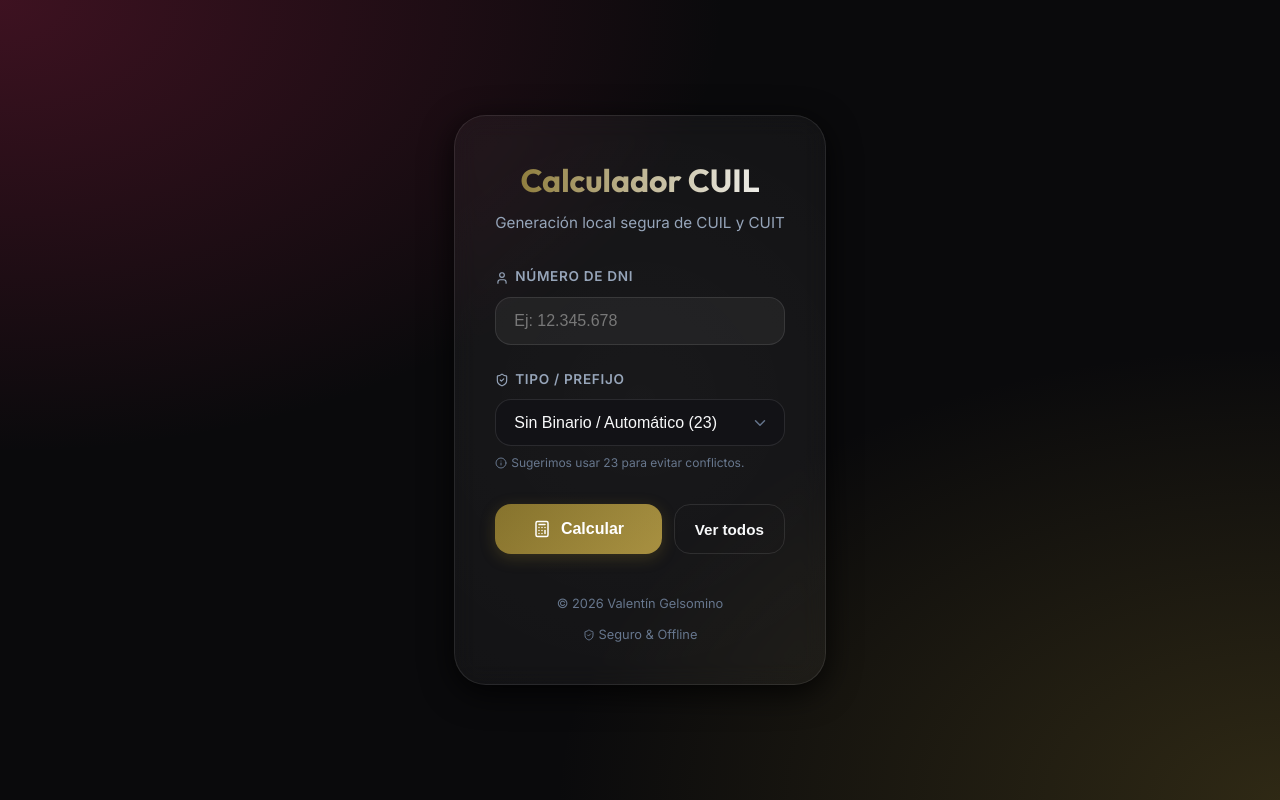
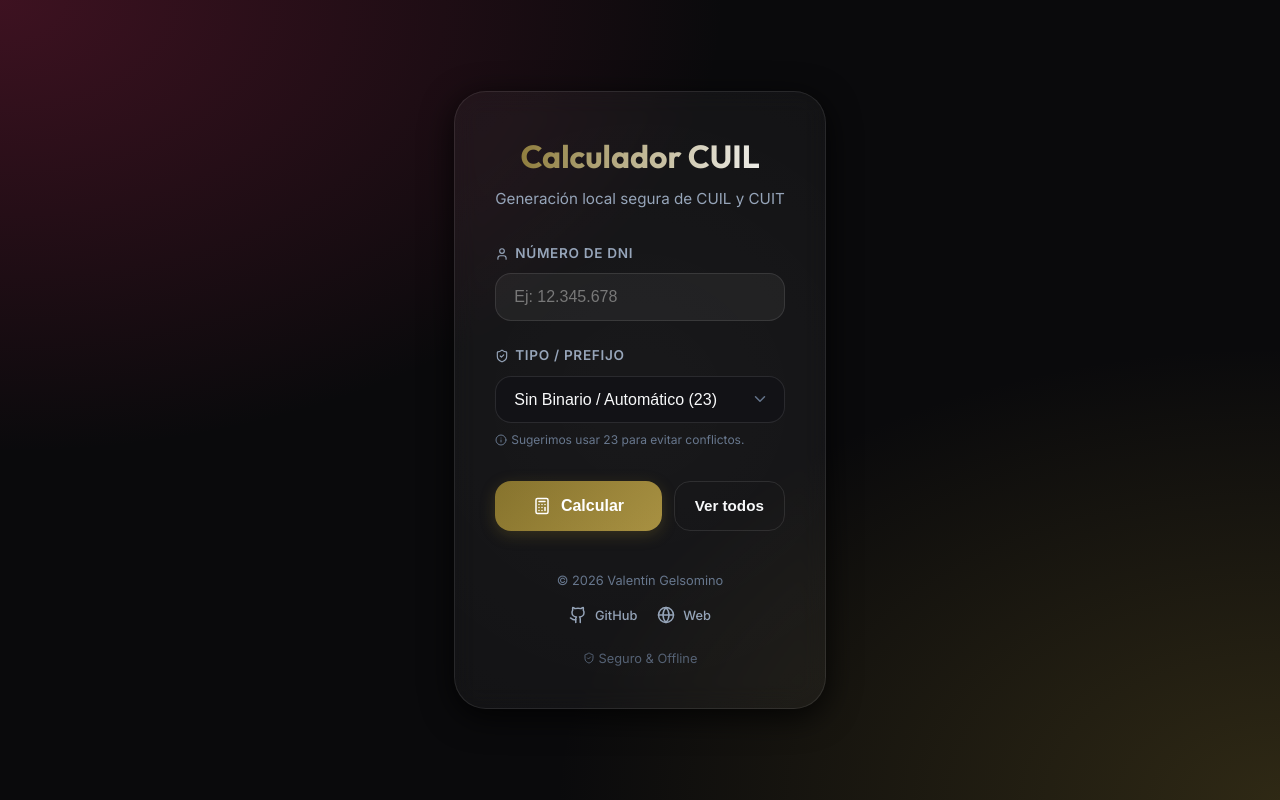
Before and after one commit to ValentinGelso/dni-to-cuil, a React (Vite) app: page / in a window 1280 px wide. Built offline with nearby package versions, Linux system fonts and the light colour scheme.

Commit message:
feat: rediseño del footer con redes sociales y enlaces de contacto

```diff
--- a/src/components/Footer.jsx
+++ b/src/components/Footer.jsx
@@ -1,11 +1,23 @@
 import React from 'react';
-import { ShieldCheck } from 'lucide-react';
+import { ShieldCheck, Github, Globe } from 'lucide-react';
 
 const Footer = () => {
   return (
     <footer style={{ marginTop: '40px', textAlign: 'center', fontSize: '0.8rem', color: 'var(--text-dim)' }}>
-      <p>© {new Date().getFullYear()} Valentín Gelsomino</p>
-      <div style={{ marginTop: '12px', display: 'flex', justifyContent: 'center', gap: '16px' }}>
+      <p style={{ marginBottom: '16px' }}>© {new Date().getFullYear()} Valentín Gelsomino</p>
+
+      <div style={{ display: 'flex', justifyContent: 'center', gap: '20px', marginBottom: '24px' }}>
+        <a href="https://github.com/ValentinGelso/" target="_blank" rel="noopener noreferrer" className="social-link">
+          <Github size={18} />
+          <span>GitHub</span>
+        </a>
+        <a href="https://www.vgelsomino.com.ar" target="_blank" rel="noopener noreferrer" className="social-link">
+          <Globe size={18} />
+          <span>Web</span>
+        </a>
+      </div>
+
+      <div style={{ display: 'flex', justifyContent: 'center', gap: '16px', opacity: 0.8 }}>
         <span style={{ display: 'flex', alignItems: 'center', gap: '4px' }}>
           <ShieldCheck size={12} /> Seguro & Offline
         </span>
--- a/src/index.css
+++ b/src/index.css
@@ -213,6 +213,21 @@ select.input-field option {
   gap: 6px;
 }
 
+.social-link {
+  display: flex;
+  align-items: center;
+  gap: 8px;
+  color: var(--text-muted);
+  text-decoration: none;
+  font-weight: 500;
+  transition: all 0.2s ease;
+}
+
+.social-link:hover {
+  color: var(--gold-light);
+  transform: translateY(-2px);
+}
+
 @keyframes fadeIn {
   from { opacity: 0; transform: translateY(10px); }
   to { opacity: 1; transform: translateY(0); }
```
